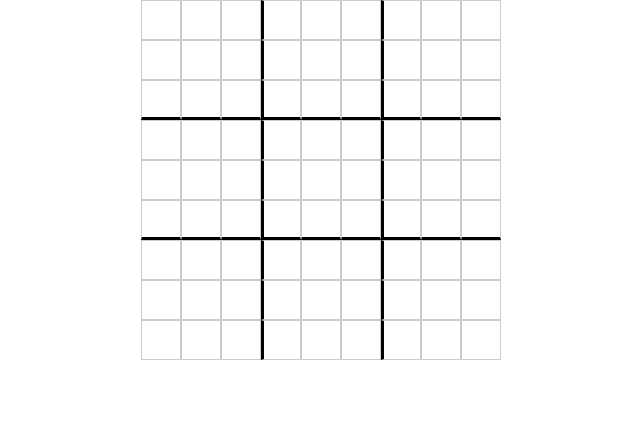
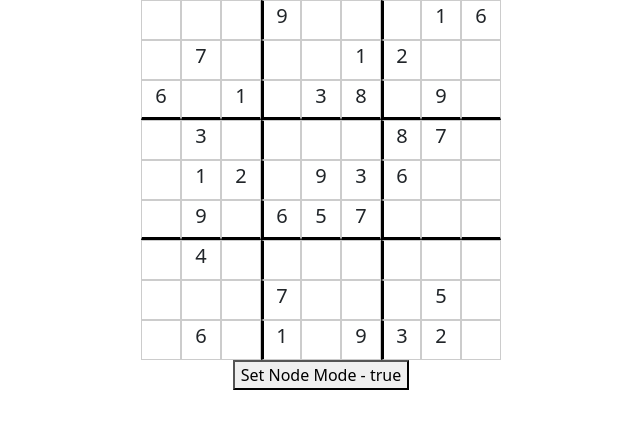
Before and after one commit to Juan-Martinez-306/sudoku-ag-ts, a React (Create React App) app: page / in a window 1280 px wide. Shown: the top 428 px of the page, without its empty margins (319-959 px from the left). Built offline with nearby package versions, Linux system fonts and the light colour scheme.

Commit message:
Added basic note-taking functionality

```diff
--- a/src/App.tsx
+++ b/src/App.tsx
@@ -2,11 +2,13 @@ import React from "react";
 import logo from "./logo.svg";
 import "./App.css";
 import SudokuBoard from "./components/SudokuBoard";
+import { Sudoku } from "./utility/Sudoku";
 
 function App() {
+  const sudokuObj = new Sudoku(0);
   return (
     <div className="App">
-      <SudokuBoard />
+      <SudokuBoard sudokuObj={sudokuObj} />
     </div>
   );
 }
--- a/src/SudokuBoard.css
+++ b/src/SudokuBoard.css
@@ -1,6 +1,7 @@
 .sudoku-grid {
     display: grid;
-    grid-template-columns: repeat(9, 1fr);
+    grid-template-columns: repeat(9, 40px);
+    grid-template-rows: repeat(9, 40px);
     gap: 0px;
     max-width: 360px;
     margin: auto;
@@ -18,6 +19,11 @@
     border: 1px solid #ccc;
     box-sizing: border-box;
 }
+
+.sudoku-cell.note-mode {
+    font-size: 8px;
+    text-align: left;
+}
 /* vertical lines */
 .sudoku-cell:nth-child(3n+4) {
     border-left: 3px solid black;
--- a/src/components/SudokuBoard.tsx
+++ b/src/components/SudokuBoard.tsx
@@ -1,37 +1,65 @@
 import React, { useState } from "react";
+import { Sudoku, tupleEquals } from "../utility/Sudoku";
 import "../SudokuBoard.css";
+export interface SudokuBoardProps {
+  sudokuObj: Sudoku;
+}
 
-const SudokuBoard: React.FC = () => {
+const SudokuBoard: React.FC<SudokuBoardProps> = ({ sudokuObj }) => {
   const [board, setBoard] = useState<string[][]>(
     Array.from({ length: 9 }, () => Array(9).fill(""))
   );
-
+  const [noteMode, setNoteMode] = useState<boolean>(false);
   const handleChange = (row: number, col: number, value: string) => {
     if (value === "0") {
       return;
+    }
+    if (!noteMode && sudokuObj.board[row][col] !== Number(value)) {
+      alert("WRONG PLACE");
+      return;
+    } else if (!noteMode) {
+      alert("CORRECT PLACE");
     }
     const newGrid = board.map((r, rowIndex) =>
       r.map((c, colIndex) => (rowIndex === row && colIndex === col ? value : c))
     );
     setBoard(newGrid);
   };
-
   return (
+    <div>
       <div className="sudoku-grid">
         {board.map((row, rowIndex) => (
           <div key={rowIndex} className="sudoku-row">
-          {row.map((value, colIndex) => (
+            {row.map((value, colIndex) =>
+              sudokuObj.revealed.find((tuple) =>
+                tupleEquals(tuple, [rowIndex, colIndex])
+              ) ? (
+                <div key={colIndex} className="sudoku-cell">
+                  {sudokuObj.board[rowIndex][colIndex]}
+                </div>
+              ) : (
                 <input
                   key={colIndex}
                   type="text"
-              maxLength={1}
+                  maxLength={noteMode ? 9 : 1}
                   value={value}
-              onChange={(e) => handleChange(rowIndex, colIndex, e.target.value)}
-              className="sudoku-cell"
+                  onChange={(e) =>
+                    handleChange(rowIndex, colIndex, e.target.value)
+                  }
+                  className={`sudoku-cell ${noteMode ? "note-mode" : ""}`}
                 />
+              )
+            )}
+          </div>
         ))}
       </div>
-      ))}
+      <button
+        onClick={() => {
+          setNoteMode(!noteMode);
+        }}
+      >
+        Set Node Mode - {String(!noteMode)}
+      </button>
     </div>
   );
 };
--- a/src/utility/Sudoku.tsx
+++ b/src/utility/Sudoku.tsx
@@ -3,8 +3,8 @@ type NumToNumMap = {
   [key: number]: number;
 };
 
-type tuple = [number, number];
-function tupleEquals(a: tuple, b: tuple): boolean {
+export type tuple = [number, number];
+export function tupleEquals(a: tuple, b: tuple): boolean {
   return a[0] === b[0] && a[1] === b[1];
 }
 function isValid(
@@ -121,13 +121,13 @@ function randomSelectionFromBox(
   }
 }
 
-enum SudokuDifficulty {
+export enum SudokuDifficulty {
   Easy = 0,
   Medium = 1,
   Hard = 2,
 }
 
-class Sudoku {
+export class Sudoku {
   board: number[][];
   revealed: tuple[];
   filledIn: NumToNumMap;
@@ -145,7 +145,7 @@ class Sudoku {
 
     switch (this.difficulty) {
       case SudokuDifficulty.Easy:
-        revealAmounts = [1, 3, 5, 0, 0];
+        revealAmounts = [1, 3, 4, 1, 0];
         break;
       case SudokuDifficulty.Medium:
         revealAmounts = [2, 2, 2, 3, 0];
@@ -180,5 +180,3 @@ class Sudoku {
     return randomSelections;
   }
 }
-
-export default Sudoku;
```
Lines whose indentation alone changed are shown as unchanged.
